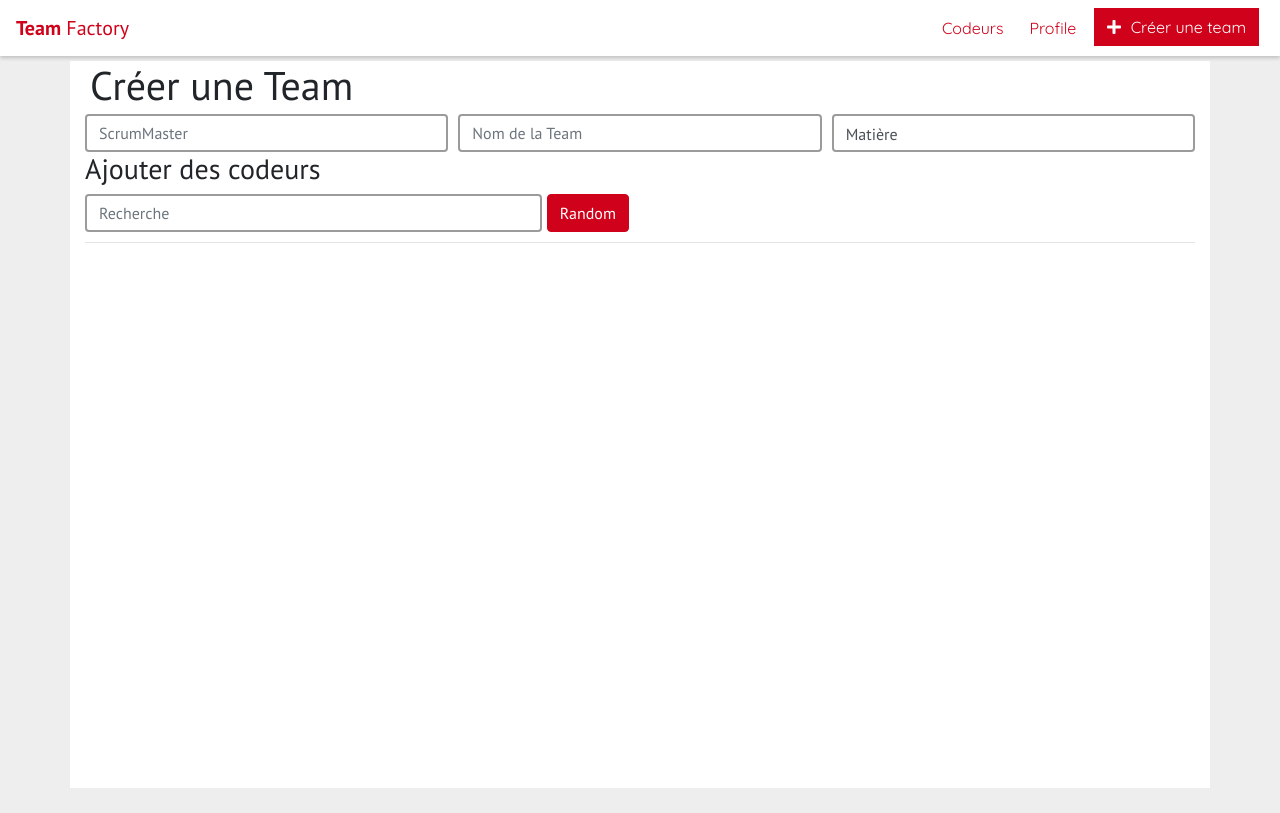
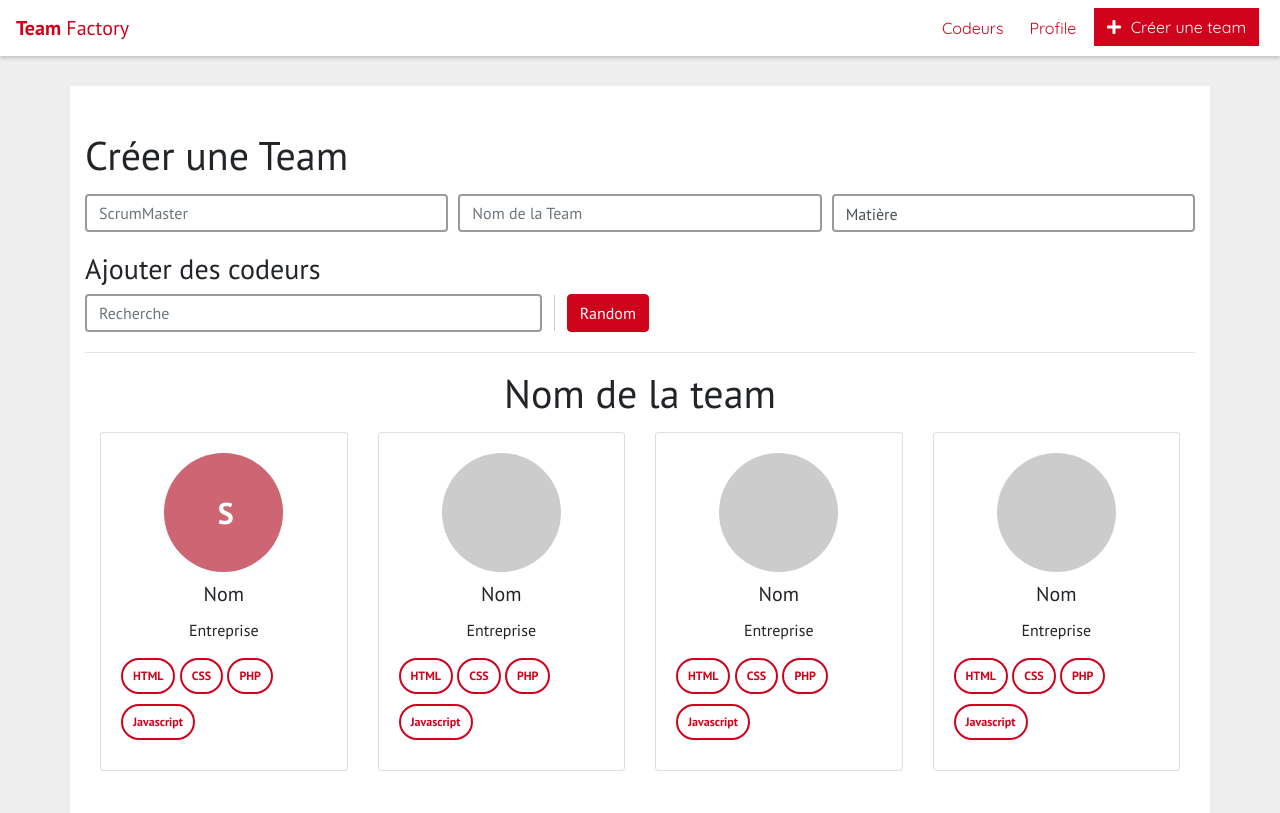
Before and after one commit to Helkir/TeamFactory, a plain HTML site: page create-team.html in a window 1280 px wide. Drawn offline with nearby package versions, Linux system fonts and the light colour scheme.

Commit message:
List team

```diff
--- a/create-team.html
+++ b/create-team.html
@@ -1,5 +1,6 @@
 <!DOCTYPE html>
 <html lang="en">
+
 <head>
     <meta charset="UTF-8">
     <meta name="viewport" content="width=device-width, initial-scale=1.0">
@@ -17,6 +18,7 @@
     <link rel="stylesheet" href="./css/style.css">
     <title>Créer une team</title>
 </head>
+
 <body id="create-team">
     <!-- Menu -->
     <nav class="navbar navbar-expand-lg">
@@ -50,8 +52,12 @@
     <div class="container">
         <h1>Créer une Team</h1>
         <div class="form-row">
-            <div class="col-md-4"><input class="form-control" type="text" placeholder="ScrumMaster" /></div>
-            <div class="col-md-4"><input class="form-control" type="text" placeholder="Nom de la Team" /></div>
+            <div class="col-md-4">
+                <input class="form-control" type="text" placeholder="ScrumMaster" />
+            </div>
+            <div class="col-md-4">
+                <input class="form-control" type="text" placeholder="Nom de la Team" />
+            </div>
             <div class="col-md-4">
                 <select class="custom-select">
                     <option selected>Matière</option>
@@ -63,11 +69,73 @@
         <h3>Ajouter des codeurs</h3>
         <div class="form-row">
             <div class="col-sm-5">
-            <input id="search-coder"class="form-control" type="search" placeholder="Recherche">
+                <input id="search-coder" class="form-control" type="search" placeholder="Recherche">
             </div>
-                <button class="btn btn-primary">Random</button>
+            <button class="btn btn-primary btn-random">Random</button>
         </div>
         <hr>
+        <section>
+            <h1 class="text-center">Nom de la team</h1>
+            <div class="d-flex">
+                <div class="col-sm-3">
+                    <div class="card card-user user-scrum">
+                        <div class="card-body">
+                            <div class="pp-user">
+                            </div>
+                            <h5 class="card-title text-center">Nom</h5>
+                            <p class="text-center">Entreprise</p>
+                            <span class="badge badge-pill">HTML</span>
+                            <span class="badge badge-pill">CSS</span>
+                            <span class="badge badge-pill">PHP</span>
+                            <span class="badge badge-pill">Javascript</span>
+                        </div>
+                    </div>
+                </div>
+                <div class="col-sm-3">
+                    <div class="card card-user">
+                        <div class="card-body">
+                            <div class="pp-user">
+                            </div>
+                            <h5 class="card-title text-center">Nom</h5>
+                            <p class="text-center">Entreprise</p>
+                            <span class="badge badge-pill">HTML</span>
+                            <span class="badge badge-pill">CSS</span>
+                            <span class="badge badge-pill">PHP</span>
+                            <span class="badge badge-pill">Javascript</span>
+                        </div>
+                    </div>
+                </div>
+                <div class="col-sm-3">
+                    <div class="card card-user">
+                        <div class="card-body">
+                            <div class="pp-user">
+                            </div>
+                            <h5 class="card-title text-center">Nom</h5>
+                            <p class="text-center">Entreprise</p>
+                            <span class="badge badge-pill">HTML</span>
+                            <span class="badge badge-pill">CSS</span>
+                            <span class="badge badge-pill">PHP</span>
+                            <span class="badge badge-pill">Javascript</span>
+                        </div>
+                    </div>
+                </div>
+                <div class="col-sm-3">
+                    <div class="card card-user">
+                        <div class="card-body">
+                            <div class="pp-user">
+                            </div>
+                            <h5 class="card-title text-center">Nom</h5>
+                            <p class="text-center">Entreprise</p>
+                            <span class="badge badge-pill">HTML</span>
+                            <span class="badge badge-pill">CSS</span>
+                            <span class="badge badge-pill">PHP</span>
+                            <span class="badge badge-pill">Javascript</span>
+                        </div>
+                    </div>
+                </div>
+            </div>
+        </section>
     </div>
 </body>
+
 </html>
--- a/css/style.css
+++ b/css/style.css
@@ -47,6 +47,7 @@ input, select {
     background: transparent !important;
     border-width: 2px !important;
     border-color: #9B9B9B !important;
+    margin-bottom: 10px;
 }
 
 hr {
@@ -59,6 +60,17 @@ hr {
 input {
     -webkit-box-shadow: none !important;
     box-shadow: none !important;
+}
+
+.form-row {
+    margin-bottom: 10px;
+}
+
+.badge-pill {
+    padding: 10px;
+    border: 2px solid #D0021B;
+    color: #D0021B;
+    margin-bottom: 10px;
 }
 
 
@@ -74,6 +86,7 @@ input {
 .navbar {
     box-shadow: 0 2px 4px 0 rgba(0, 0, 0, .2);
     background-color: #FFF;
+    margin-bottom: 30px;
 }
 
 .nav-item {
@@ -132,14 +145,59 @@ input {
 }
 
 #create-team h1{
-    margin: 5px;
+    margin: 15px 0;
 }
 
 #create-team .container {
     background-color: #FFF;
+    padding: 30px 15px;
     min-height: 727px;
 }
 
-#search-coder {
-    margin-right: 5px !important;
+.btn-random {
+    margin-left: 20px;
+    position: relative;
 }
+
+.btn-random:before {
+    content: "";
+    display: block;
+    height: 100%;
+    width: 1px;
+    position: absolute;
+    top: 0;
+    left: -14px;
+    background-color: #ccc;
+}
+
+.pp-user {
+    height: 119px;
+    width: 119px;
+    border-radius: 50%;
+    background-color: #ccc;
+    margin: 0 auto 10px;
+    position: relative;
+    text-align: center;
+}
+
+.user-scrum .pp-user:after{
+content: "";
+border-radius: 50%;
+width: 100%;
+height: 100%;
+left: 0;
+top: 0;
+background-color: rgba(208, 2, 27, .5);
+position: absolute;
+}
+
+.user-scrum .pp-user:before {
+content: "S";
+color: #fff;
+position: absolute;
+z-index: 999;
+font-weight: 700;
+font-size: 30px;
+line-height: 119px;
+left: 45%;
+}
```
Lines whose indentation alone changed are shown as unchanged.
